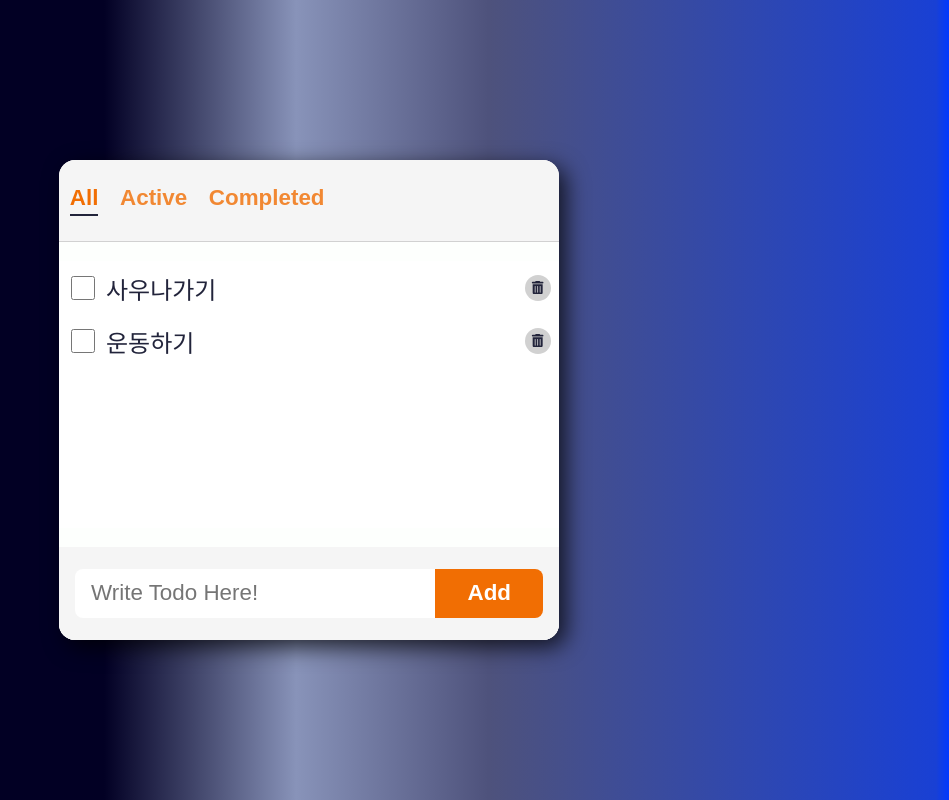
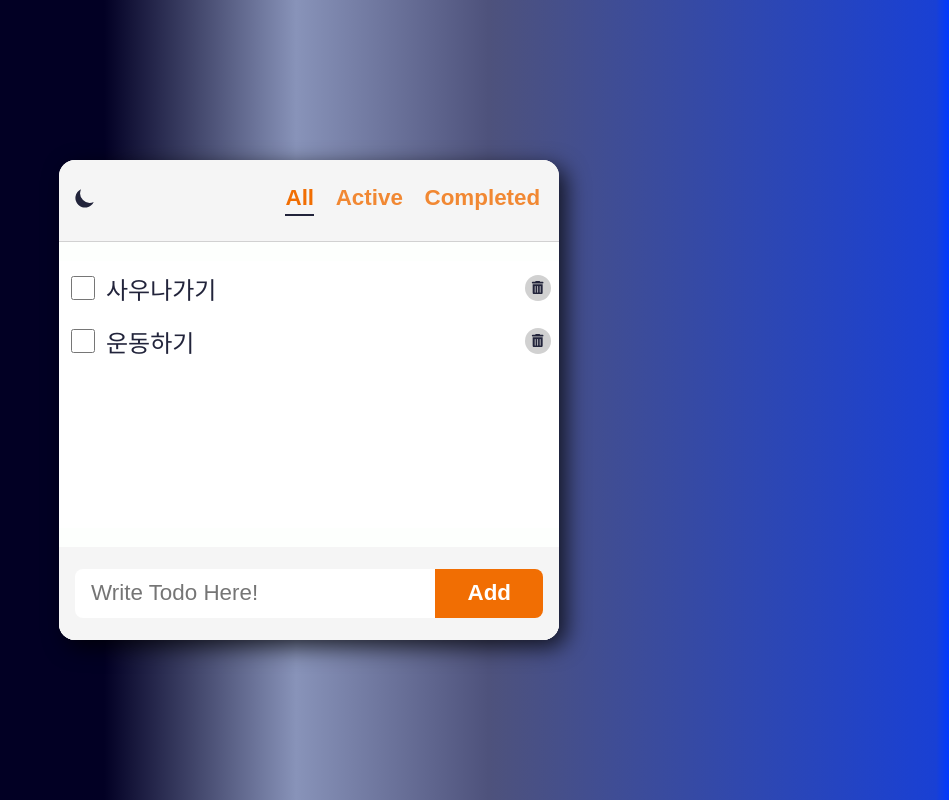
Before and after one commit to 2coldok/react-todolist, a React (Create React App) app: page / in a window 1280 px wide. Shown: the whole page, without its empty margins (331-1280 px from the left). Built offline with nearby package versions, Linux system fonts and the light colour scheme.

Commit message:
feat : 다크모드 기능 구현

```diff
--- a/src/App.js
+++ b/src/App.js
@@ -2,16 +2,17 @@
 import TodoList from './components/todo-list/TodoList';
 import Header from './components/header/Header';
 import { useState } from 'react';
+import { DarkModeProvider } from './context/DarkModeContext';
 
 const filters = ['all', 'active', 'completed'];
 function App() {
   const [filter, setFilter] = useState(filters[0]);
 
   return (
-    <>
+    <DarkModeProvider>
       <Header filters={filters} filter={filter} onFilterChange={setFilter}/>
       <TodoList filter={filter} />
-    </>
+    </DarkModeProvider>
   );
 }
 
--- a/src/components/header/Header.jsx
+++ b/src/components/header/Header.jsx
@@ -1,9 +1,17 @@
 import React from "react";
 import styles from "./Header.module.css";
+import { useDarkMode } from "../../context/DarkModeContext";
+import { HiMoon, HiSun } from 'react-icons/hi'
 
 export default function Header({ filters, filter, onFilterChange }) {
+  const {darkMode, toggleDarkMode} = useDarkMode();
+
   return (
     <header className={styles.header}>
+      <button onClick={toggleDarkMode} className={styles.toggle}>
+        {!darkMode && <HiMoon />}
+        {darkMode && <HiSun />}
+      </button>
       <ul className={styles.filters}>
         {filters.map((element, index) => (
           <li key={index}>
--- a/src/components/header/Header.module.css
+++ b/src/components/header/Header.module.css
@@ -5,6 +5,21 @@
   align-items: center;
   background-color: var(--color-bg-dark);
   border-bottom: 1px solid var(--color-grey);
+  padding: 0 0.5rem;
+}
+
+.toggle {
+  font-size: 1.5rem;
+  background-color: transparent;
+  color: var(--color-text);
+  cursor: pointer;
+
+  transition: all 150ms ease-out;
+}
+
+.toggle:hover {
+  transform: scale(1.1);
+  color: var(--color-accent);
 }
 
 .filters {
--- /dev/null
+++ b/src/context/DarkModeContext.jsx
@@ -0,0 +1,54 @@
+import { createContext, useEffect, useState } from "react";
+import { useContext } from "react";
+
+/*선언*/
+const DarkModeContext = createContext();
+
+/*우산*/
+export function DarkModeProvider({ children }) {
+  const [darkMode, setDarkMode] = useState(false);
+  const toggleDarkMode = () => {
+    setDarkMode(!darkMode);
+    updateDarkMode(!darkMode);
+  };
+
+  // context가 마운트 되었을 때! 딱! 한번 호출되어야 함으로 useEffect를 사용할 것이다.
+  // 사용자가 다크모드 였는지 아니였는지 까지 기억하는 localStorage 기능까지 추가할 것임.
+  useEffect(() => {
+    const isDark =
+      localStorage.theme === "dark" ||
+      (!("theme" in localStorage) &&
+        window.matchMedia("(prefers-color-scheme: dark").matches);
+    setDarkMode(isDark);
+    updateDarkMode(isDark);
+  }, []);
+
+  return (
+    <DarkModeContext.Provider value={{ darkMode, toggleDarkMode }}>
+      {children}
+    </DarkModeContext.Provider>
+  );
+}
+
+function updateDarkMode(darkMode) {
+  if (darkMode) {
+    document.documentElement.classList.add("dark");
+    localStorage.theme = "dark"; // 우리 로컬 스토리지에도 저장하기~
+  } else {
+    document.documentElement.classList.remove("dark");
+    localStorage.theme = "light"; // 우리 로컬 스토리지에도 저장하기~
+  }
+}
+
+/*원래는 부모에게 우산을 세팅한후, 자식들중 어떤 누군가에게 상태의 뿌리를 내리고자 한다면*/
+/*자식 컴포넌트에가서 const {darkMode, toggleDarkMode} = useContext(DarkModeContext)*/
+/*라고 터렛을 박고 상태를 가져왔다.*/
+/*DarkModeContext 라는 걸 외부로 노출시키지 않고 좀 더 간편하게 하는 방법이 있다.*/
+/*useDarkMode 라는 훅을 여기서 임으로 만들면 됨 ㅇㅇ*/
+export const useDarkMode = () => useContext(DarkModeContext);
+
+/**
+ * 이렇게 하면 사용하려는 자식 사이드에서
+ * const {darkMode, toggleDarkMode} = useDarkMode();
+ * 요렇게만 하면 되지롱
+ */
--- a/src/index.css
+++ b/src/index.css
@@ -9,6 +9,15 @@
   --color-text: #22243b;
   --color-accent: #f16e03;
   --color-white: white;
+}
+
+/*다크모드 적용을 위해서 색상을 변수를 저장해두는게 좋음*/
+html.dark {
+  --color-bg-dark: #1a1c35;
+  --color-bg: #22243b;
+  --color-grey: #4e4e4e;
+  --color-text: #fdfffd;
+  --color-white: #444;
 }
 
 body {
```
